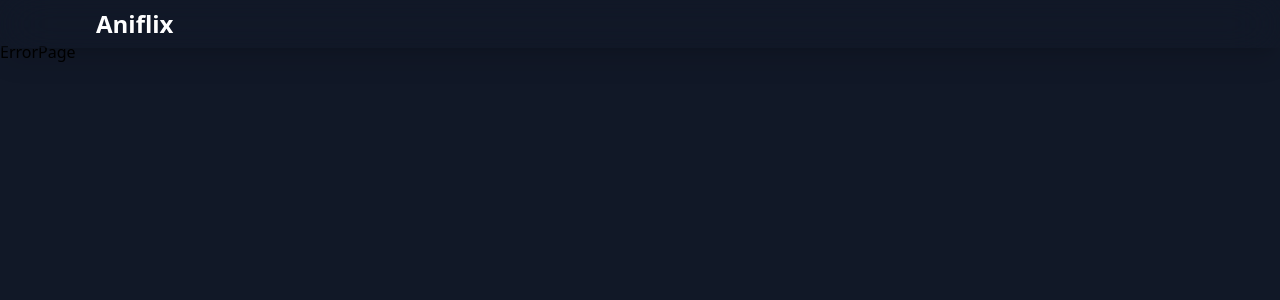
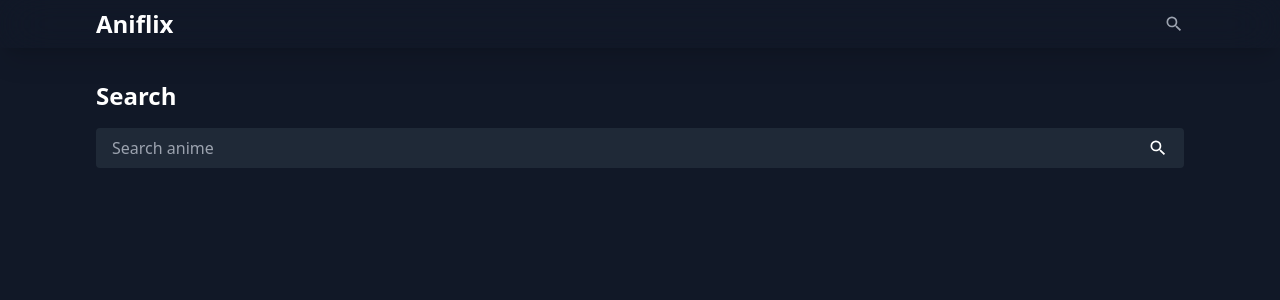
Before and after one commit to elmojohnson/aniflix, a React (Vite) app: page /search in a window 1280 px wide. Shown: the top 300 px of the page. Built offline with nearby package versions, Linux system fonts and the light colour scheme.

Commit message:
first commit

```diff
--- a/src/App.tsx
+++ b/src/App.tsx
@@ -8,6 +8,7 @@ import Navbar from "./components/navigations/Navbar";
 import Home from "./pages/Home";
 import Anime from "./pages/Anime";
 import ErrorPage from "./pages/ErrorPage";
+import Search from "./pages/Search";
 
 // Anime nested pages
 import About from "./pages/anime/About";
@@ -41,7 +42,7 @@ const App = () => {
   return (
     <>
       <Navbar />
-      <div className="mt-10">
+      <div className="mt-20">
         <Routes>
           <Route path="/" element={<Home />} />
           <Route path="/anime/:id" element={<Anime />}>
@@ -52,6 +53,7 @@ const App = () => {
             <Route path="recommendations" element={<Recommendations />} />
             <Route path="reviews" element={<Reviews />} />
           </Route>
+          <Route path="/search" element={<Search />} />
           <Route path="*" element={<ErrorPage />} />
         </Routes>
 
--- /dev/null
+++ b/src/components/forms/SearchBar.tsx
@@ -0,0 +1,19 @@
+import React from 'react'
+import { MdSearch } from 'react-icons/md';
+
+interface Search {
+    query: string;
+    handleInputChange: (e: any) => void;
+    handleSearch: () => void;
+}
+
+const SearchBar:React.FC<Search> = ({query, handleInputChange, handleSearch}) => {
+  return (
+    <div className="bg-gray-800 text-white rounded overflow-hidden flex items-center justify-between px-4 py-2">
+        <input type="text" placeholder="Search anime" className="bg-transparent outline-none w-full" value={query} onChange={handleInputChange} />
+        <button className="pl-4 text-xl" onClick={handleSearch}><MdSearch /></button>
+    </div>
+  )
+}
+
+export default SearchBar
--- a/src/components/navigations/Navbar.tsx
+++ b/src/components/navigations/Navbar.tsx
@@ -1,11 +1,13 @@
 import React from "react";
 import { NavLink } from "react-router-dom";
+import { MdSearch } from "react-icons/md";
 
 const Navbar = () => {
   return (
     <div className="navbar">
-      <div className="wrapper flex items-center">
+      <div className="wrapper flex items-center justify-between">
         <NavLink to="/" className="font-bold text-2xl">Aniflix</NavLink>
+        <NavLink to="/search" className="text-xl text-muted hover:text-white"><MdSearch /></NavLink>
       </div>
     </div>
   );
--- a/src/components/navigations/Pagination.tsx
+++ b/src/components/navigations/Pagination.tsx
@@ -15,10 +15,7 @@ interface Button {
 
 const Pagination: React.FC<Pagination> = (page) => {
   return (
-    <div className="flex items-center justify-between font-semibold mt-4">
-      <span className="text-muted">
-        Page {page.current} of {page.total.toLocaleString("en-US")}
-      </span>
+    <div className="flex items-center justify-end font-semibold mt-4">
       <div className="flex items-center space-x-3">
         {page.current > 1 && (
           <Button handleClick={page.handlePrev} label="Previous" />
--- /dev/null
+++ b/src/hooks/useSearchAnime.tsx
@@ -0,0 +1,58 @@
+import axios from "axios";
+import React, { useEffect, useState } from "react";
+import { Anime } from "../interface";
+
+const useSearchAnime = () => {
+  // Query
+  const [query, setQuery] = useState<string>("");
+  const [isSearching, setSearching] = useState<boolean>(false);
+
+  // Data
+  const [list, setList] = useState<Anime[]>([]);
+
+  // Pagination
+  const [total, setTotal] = useState<number>(0);
+  const [currentPage, setCurrentPage] = useState<number>(1);
+  const [hasNextPage, setHasNextPage] = useState(false);
+
+  // On input change
+  const handleInputChange = (e: any) => setQuery(e.target.value);
+
+  // Search
+  const handleSearch = async () => {
+    try {
+      setSearching(true);
+      const result = await axios.get(`https://api.jikan.moe/v4/anime?q=${query}&page=${currentPage}&limit=20`);
+
+      setList(result.data.data);
+      total === 0 && setTotal(Math.round(result.data.pagination.items.total / 20 - currentPage));
+      setHasNextPage(result.data.pagination.has_next_page);
+
+      console.log(result.data)
+    } catch (error) {
+      console.error(error);
+    } finally {
+      setSearching(false);
+    }
+  };
+
+  // onClick next page
+  const handleNextPage = () => {
+    window.scrollTo({ top: 0, behavior: "smooth" });
+    hasNextPage && setCurrentPage(currentPage + 1);
+  }
+
+  // onClick previous page
+  const handlePrevPage = () => {
+    window.scrollTo({ top: 0, behavior: "smooth" });
+    currentPage !== 1 && setCurrentPage(currentPage - 1);
+  }
+
+  useEffect(() => {
+    query && handleSearch();
+  }, [currentPage])
+
+  return { query, isSearching, handleInputChange, handleSearch, list, total, currentPage, hasNextPage, handlePrevPage, handleNextPage };
+};
+
+export default useSearchAnime;
--- a/src/pages/Home.tsx
+++ b/src/pages/Home.tsx
@@ -14,7 +14,7 @@ const Home = () => {
   } = useAnimeList();
 
   return (
-    <div className="wrapper py-4">
+    <div className="wrapper pb-4">
       <h1 className="text-2xl font-bold text-white mb-4">Anime List</h1>
       <AnimeList list={list} isLoading={isLoading} />
       {!isLoading && (
--- /dev/null
+++ b/src/pages/Search.tsx
@@ -0,0 +1,43 @@
+import React from "react";
+import SearchBar from "../components/forms/SearchBar";
+import AnimeList from "../components/lists/AnimeList";
+import Pagination from "../components/navigations/Pagination";
+import useSearchAnime from "../hooks/useSearchAnime";
+
+const Search = () => {
+  const {
+    query,
+    isSearching,
+    handleInputChange,
+    handleSearch,
+    list,
+    total,
+    currentPage,
+    hasNextPage,
+    handlePrevPage,
+    handleNextPage,
+  } = useSearchAnime();
+
+  return (
+    <div className="wrapper pb-4 flex flex-col space-y-4">
+      <h1 className="font-bold text-2xl text-white">Search</h1>
+      <SearchBar
+        query={query}
+        handleInputChange={handleInputChange}
+        handleSearch={handleSearch}
+      />
+      <AnimeList list={list} isLoading={isSearching} />
+      {!isSearching && (
+        <Pagination
+          total={total}
+          current={currentPage}
+          hasNext={hasNextPage}
+          handlePrev={handlePrevPage}
+          handleNext={handleNextPage}
+        />
+      )}
+    </div>
+  );
+};
+
+export default Search;
```
